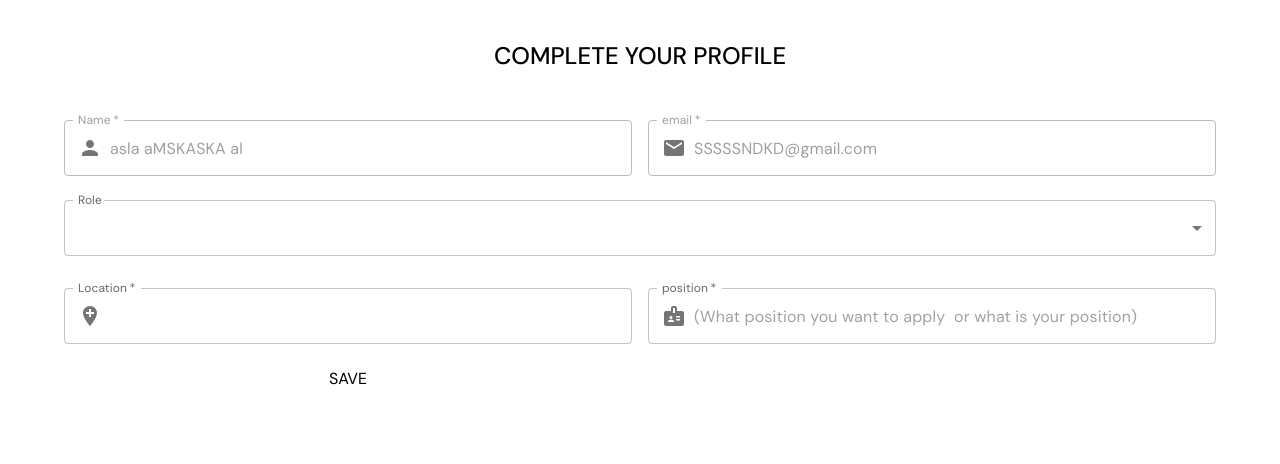
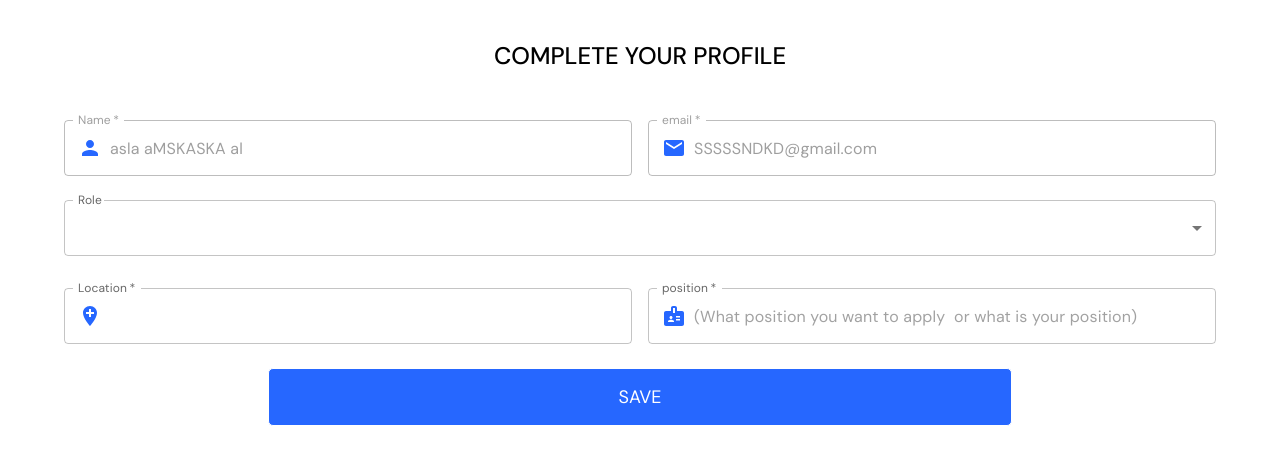
Before and after one commit to geeekgod/HustleBee-Frontend, a React (Create React App) app: page /createprofile in a window 1280 px wide. Shown: the top 464 px of the page. Built offline with nearby package versions, Linux system fonts and the light colour scheme.

Commit message:
style:form ui

```diff
--- a/src/Components/BeforeLogin/Main/CtaButtons/index.jsx
+++ b/src/Components/BeforeLogin/Main/CtaButtons/index.jsx
@@ -9,6 +9,7 @@ white-space:nowrap;
 padding: 16px 25px;
 color:${({dark})=>(dark ? '#2667FF' : '#fff')};
 font-size: large;
+width:${({yesw})=>(yesw ? '60%' : '100%')};
 
 border:${({white})=>(white ? '1px solid #fff' :' 2px solid #2667FF' )};
 cursor:pointer;
--- a/src/Components/CreateProfileForm/index.jsx
+++ b/src/Components/CreateProfileForm/index.jsx
@@ -11,11 +11,18 @@ import PersonIcon from "@mui/icons-material/Person";
 import EmailIcon from "@mui/icons-material/Email";
 import AddLocationIcon from "@mui/icons-material/AddLocation";
 import BadgeIcon from "@mui/icons-material/Badge";
+import CtaButton from "../BeforeLogin/Main/CtaButtons";
 const CreateProfileForm = () => {
   const [role, setRole] = useState("");
+
+  const styles={
+    icons: {
+      color:"rgb(38, 103, 255)"
+    },
+  }
   return (
     <>
-      <Box>
+  <Box>
         <Container sx={{ mt: 5 }}>
           <Box
             sx={{
@@ -42,7 +49,7 @@ const CreateProfileForm = () => {
                   type='text'
                   InputProps={{
                     startAdornment: (
-                      <InputAdornment position='start'>
+                      <InputAdornment  sx={styles.icons} position='start'>
                         <PersonIcon />
                       </InputAdornment>
                     ),
@@ -63,7 +70,7 @@ const CreateProfileForm = () => {
                   type='email'
                   InputProps={{
                     startAdornment: (
-                      <InputAdornment position='start'>
+                      <InputAdornment sx={styles.icons} position='start'>
                         <EmailIcon />
                       </InputAdornment>
                     ),
@@ -93,7 +100,7 @@ const CreateProfileForm = () => {
                   type='location'
                   InputProps={{
                     startAdornment: (
-                      <InputAdornment position='start'>
+                      <InputAdornment sx={styles.icons} position='start'>
                         <AddLocationIcon />
                       </InputAdornment>
                     ),
@@ -114,7 +121,7 @@ const CreateProfileForm = () => {
                   type='position'
                   InputProps={{
                     startAdornment: (
-                      <InputAdornment position='start'>
+                      <InputAdornment sx={styles.icons} position='start'>
                         <BadgeIcon />
                       </InputAdornment>
                     ),
@@ -124,8 +131,18 @@ const CreateProfileForm = () => {
                 />
               </Grid>
 
-              <Grid item xs={12} md={6} sx={{display:"flex",justifyContent:"center",alignItems:"center"}}>
-                 SAVE
+              <Grid
+                item
+                xs={12}
+
+                sx={{
+                  display: "flex",
+                  justifyContent: "center",
+                  alignItems: "center",
+
+                }}
+              >
+                <CtaButton yesw={true}   white={true}>SAVE</CtaButton>
               </Grid>
             </Grid>
           </Box>
```
